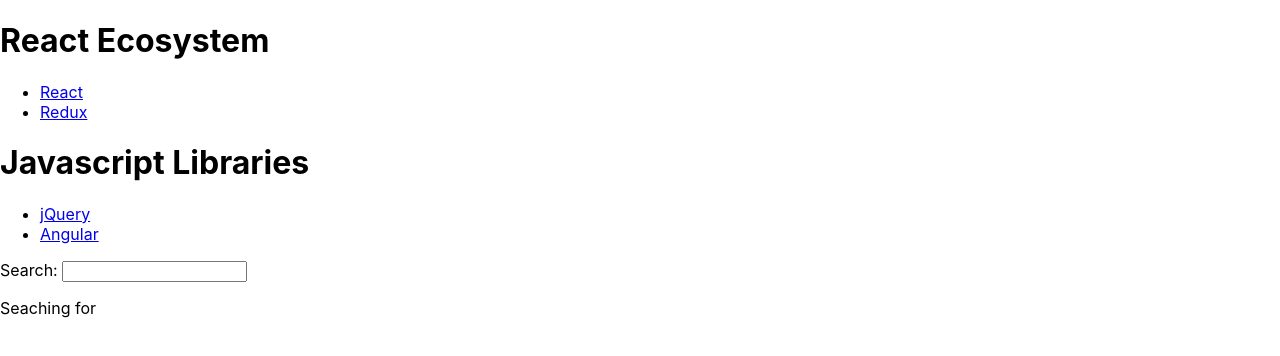
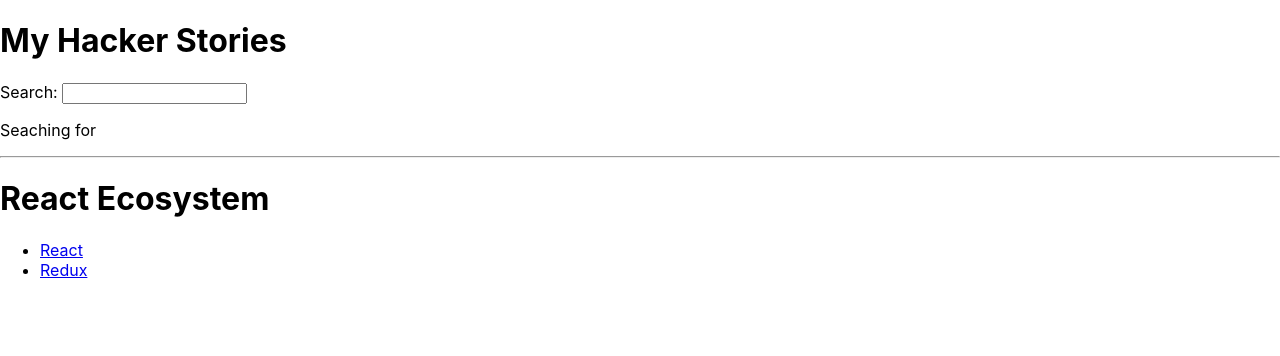
Before and after one commit to AnnaSolovykh/road-to-react-stories, a React (Create React App) app: page / in a window 1280 px wide. Shown: the top 356 px of the page. Built offline with nearby package versions, Linux system fonts and the light colour scheme.

Commit message:
controlled component

```diff
--- a/src/App.js
+++ b/src/App.js
@@ -1,13 +1,10 @@
 import React from "react";
 import List from "./List";
 import Search from "./Seach";
+import { useState } from "react";
 
 
 function App() {
-
-      const handleSearch = (event) => {
-        console.log(event.target.value)
-      }
 
   const stories = [
     {
@@ -23,26 +20,42 @@
     },
   ];
 
-  const jsLibraries = [
-    {
-      title: "jQuery",
-      url: "http://www.jQuery.org/",
-      objectID: 0,
-    },
+  // const jsLibraries = [
+  //   {
+  //     title: "jQuery",
+  //     url: "http://www.jQuery.org/",
+  //     objectID: 0,
+  //   },
 
-    {
-      title: "Angular",
-      url: "http://wwww.angularjs.org/",
-      objectID: 1,
-    },
-  ];
+  //   {
+  //     title: "Angular",
+  //     url: "http://wwww.angularjs.org/",
+  //     objectID: 1,
+  //   },
+  // ];
 
+  const [searchTerm,  setSearchTerm] = useState('');
 
-  return (//we are passing different sets of values tp render different content
+  const handleSearch = (event) => {
+      console.log(event.target.value);
+      setSearchTerm(event.target.value)
+    }
+
+  // const searchStories = stories.filter(function (story) {
+  //   return story.title.toLowerCase().includes(searchTerm.toLowerCase());
+  // });
+
+  const searchStories = stories.filter( (story) =>
+    story.title.toLowerCase().includes(searchTerm.toLowerCase())
+  );
+
+  return (
     <div>
-      <List list={stories} title="React Ecosystem"/>
-      <List list={jsLibraries} title="Javascript Libraries"/>
-      <Search onSearch={handleSearch}/>
+      <h1>My Hacker Stories</h1>
+      <Search search={searchTerm} onSearch={handleSearch} searchTerm={searchTerm}/>
+      <hr></hr>
+      <List list={searchStories} title="React Ecosystem" />
+      {/* <List list={jsLibraries} title="Javascript Libraries"/> */}
     </div>
   )
   ;
--- a/src/Seach.js
+++ b/src/Seach.js
@@ -1,44 +1,15 @@
-import { useState } from "react";
-
 function Search(props) {
-    const [searchTerm,  setSearchTerm] = useState('');
-    //it takes the initial state and returns an array with 2 items in it:
-    //the value of the state and the function we need to use to change this state
-    //the array has parametres inside
-
-   // console.log(`Rendering: ${searchTerm}`)
-    //the searchTerm is changed (=the new value is added) AFTER we have completed handleChange() and rerendered the componened
-
-    const handleChange = (event) => {
-       // console.log(`Before rerendering: ${searchTerm}`)
-        setSearchTerm(event.target.value);//we call the function and
-        // give it the the new value of searcTerm from the event
-        //buy calling this function we rerender the component -and the state changes
-        //console.log(event) //this is a syntheticBaseEvent
-        //this function is called only after you change values in your browser
-       // console.log(`After rerendering: ${searchTerm}`)
-        props.onSearch(event);
-    };
-
-    // const handleMouseOver = (event) => {
-    // console.log(event)
-    // }
-
     return (
     <div>
         <label htmlFor="search">Search: </label>
-        <input id="search" type="text" onChange={handleChange} />
-        {/* <input id="search" type="text" onChange={handleChange} onMouseOver={handleMouseOver}/> */}
-        {/* we can't write  {handleChange()},
-        because in this case instead if putting a reference to handleChange
-        it puts a reference to whatever gets returned. In case we have
-        a console.log, nothing gets returned (undefined)- no actions. We need a reference
-        to the function to envoke it, not to the results of that function.
-        */}
-
+        <input
+            id="search"
+            type="text"
+            onChange={props.onSearch}
+            value={props.search}
+            />
         <p>
-            Seaching for <strong>{searchTerm}</strong>
-            {/* state info */}
+            Seaching for <strong>{props.searchTerm}</strong>
         </p>
     </div>
     )
```
Also changed, not shown: src/List.js (+0 -29 lines).
